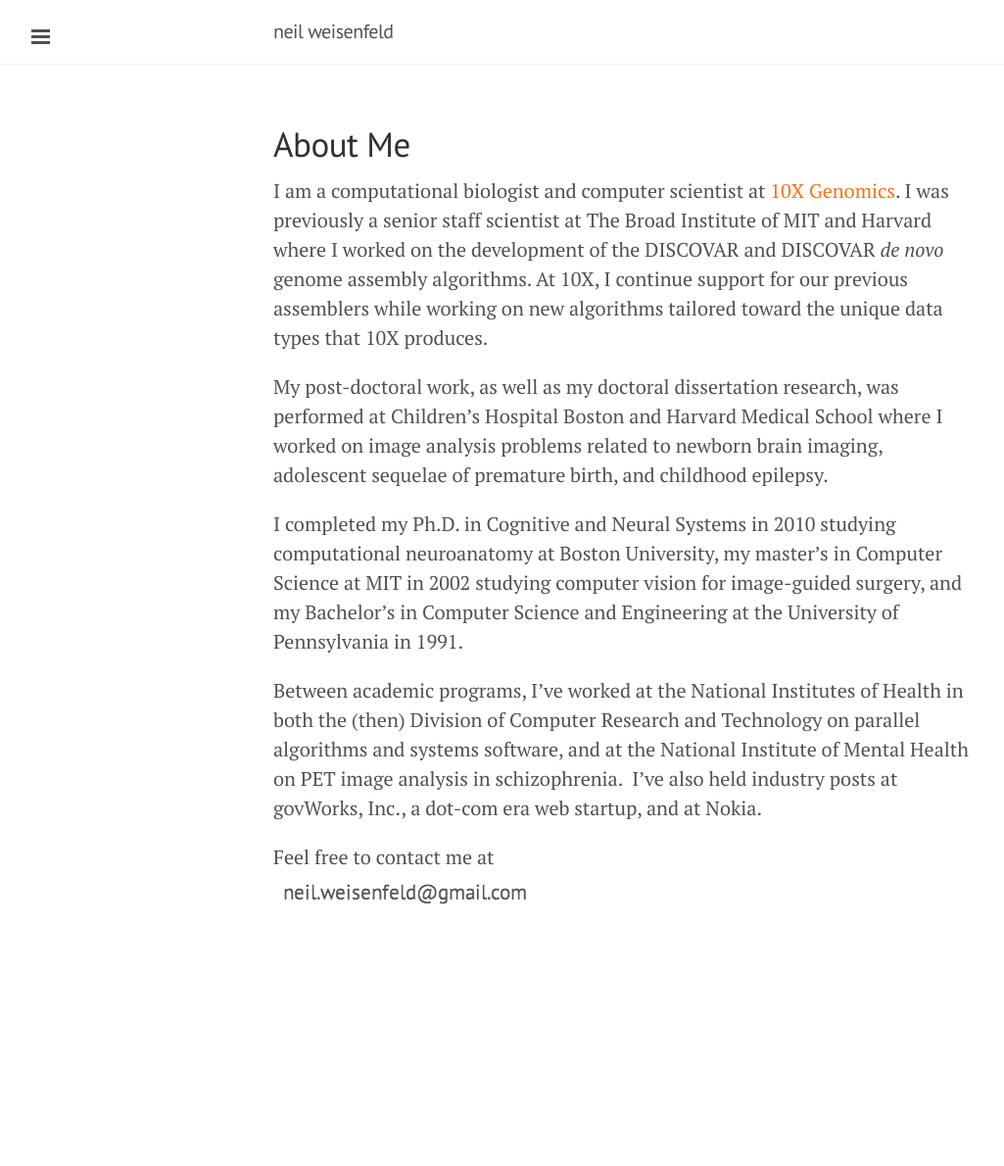
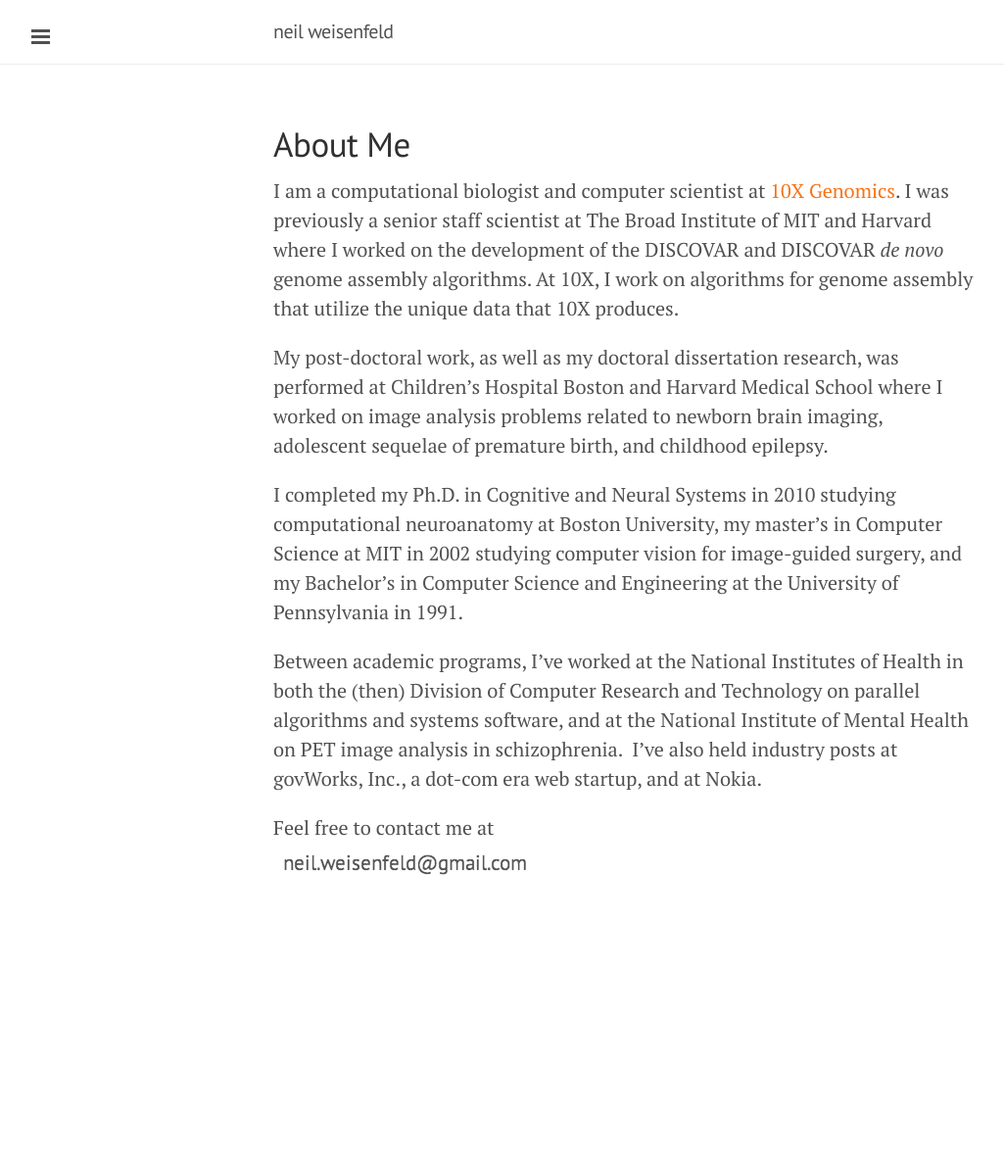
Before and after one commit to nweisenfeld/nweisenfeld.github.io, a Jekyll site: the page built from about.md, in a window 1280 px wide. Shown: the whole page at 98% size, without its empty margins (1-1026 px from the left). Built offline with Jekyll 4.4.1, drawn with Linux system fonts in a browser that asks for light colours; Markdown is read by kramdown in place of the engine named in the settings; after the commit the page ends 1160 px from its top, so only the background shows below that.

Commit message:
update 10X descr

```diff
--- a/about.md
+++ b/about.md
@@ -15,7 +15,12 @@
 comments: []
 ---
 
-I am a computational biologist and computer scientist at [10X Genomics][]. I was previously a senior staff scientist at The Broad Institute of MIT and Harvard where I worked on the development of the DISCOVAR and DISCOVAR *de novo* genome assembly algorithms. At 10X, I continue support for our previous assemblers while working on new algorithms tailored toward the unique data types that 10X produces.
+I am a computational biologist and computer scientist at [10X
+Genomics][]. I was previously a senior staff scientist at The Broad
+Institute of MIT and Harvard where I worked on the development of
+the DISCOVAR and DISCOVAR *de novo* genome assembly algorithms. At
+10X, I work on algorithms for genome assembly that utilize the
+unique data that 10X produces.
 
 My post-doctoral work, as well as my doctoral dissertation research,
 was performed at Children's Hospital Boston and Harvard Medical
```
